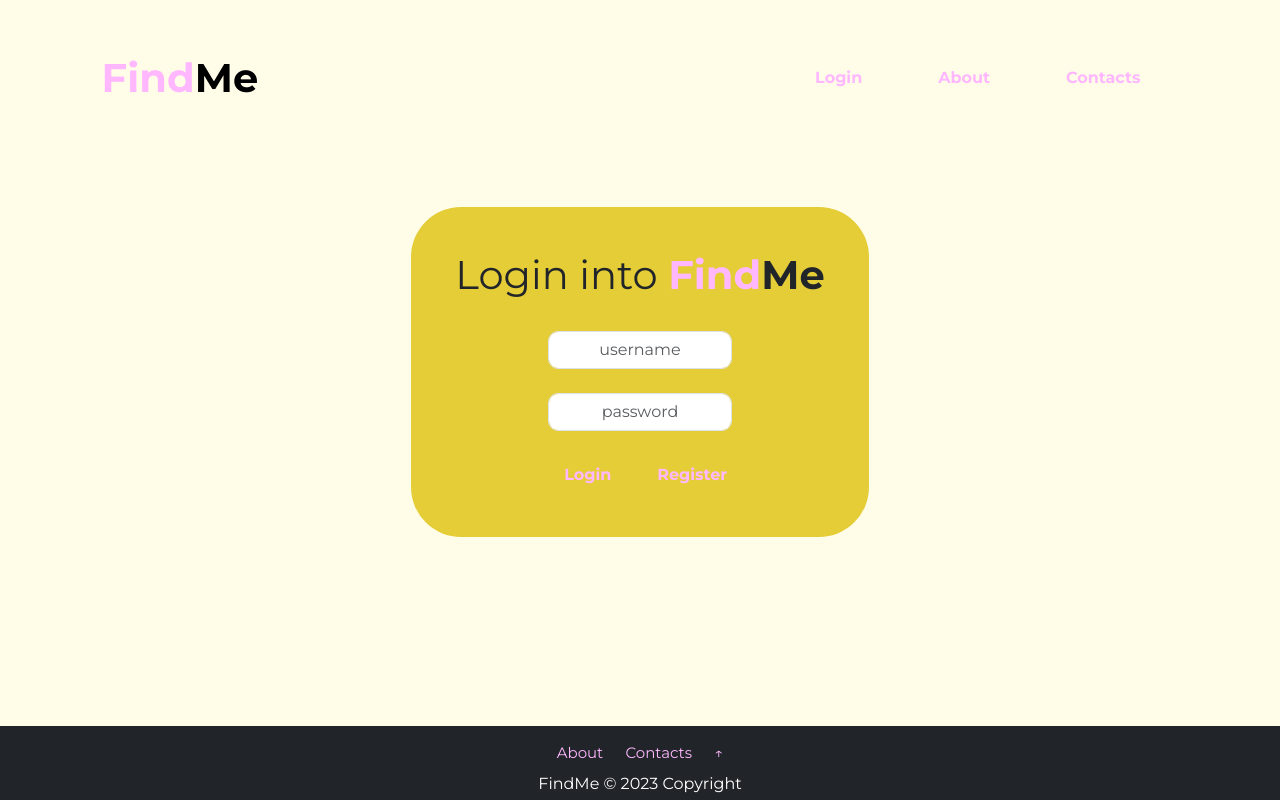
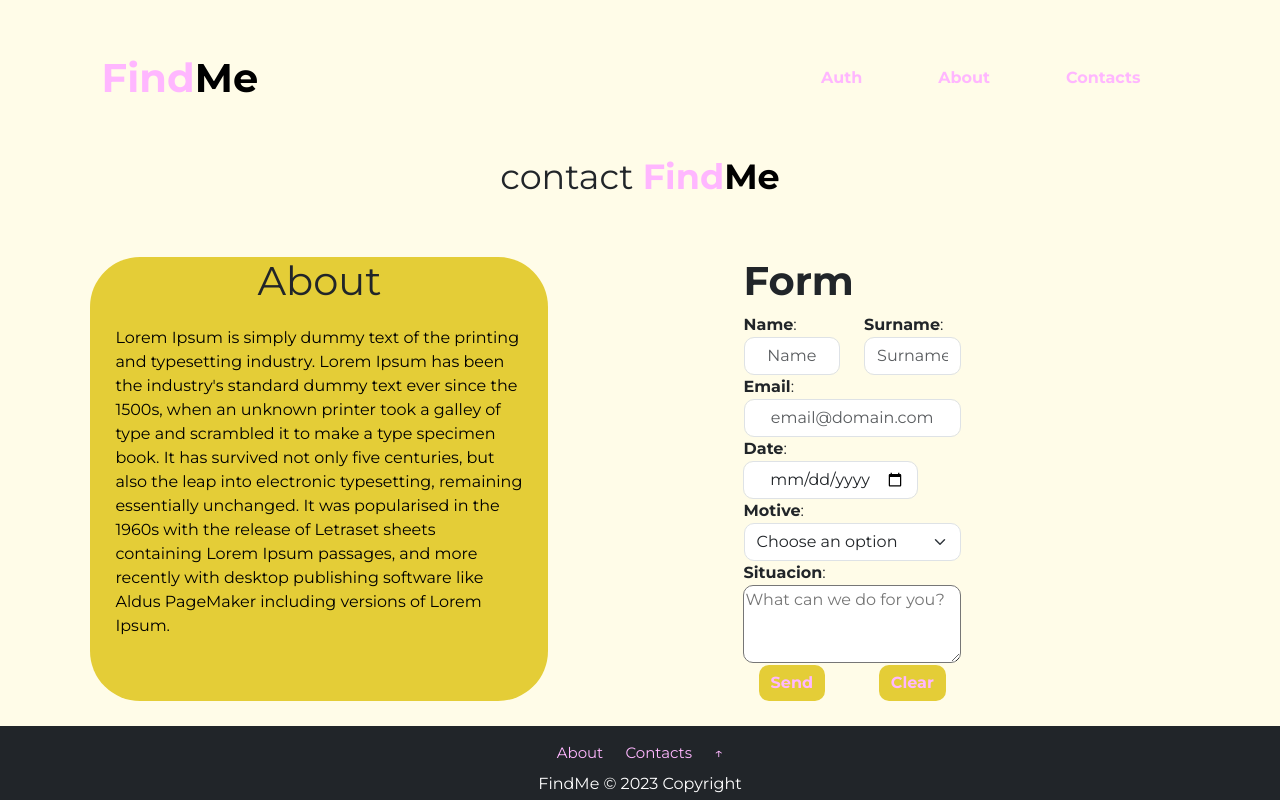
Before and after one commit to cRamos71/findmereact, a React (Create React App) app: page /contacts in a window 1280 px wide. Built offline with nearby package versions, Linux system fonts and the light colour scheme.

Commit message:
React-Route working, login and register done

```diff
--- a/package.json
+++ b/package.json
@@ -8,6 +8,7 @@
     "@testing-library/user-event": "^13.5.0",
     "react": "^18.2.0",
     "react-dom": "^18.2.0",
+    "react-router-dom": "^6.11.2",
     "react-scripts": "5.0.1",
     "web-vitals": "^2.1.4"
   },
--- a/public/index.html
+++ b/public/index.html
@@ -29,6 +29,7 @@
   <body>
     <noscript>You need to enable JavaScript to run this app.</noscript>
     <div id="root"></div>
+
     <!--
       This HTML file is a template.
       If you open it directly in the browser, you will see an empty page.
--- a/src/App.js
+++ b/src/App.js
@@ -3,21 +3,24 @@ import Footer from "./components/Footer";
 import Home from  "./components/Home";
 import About from "./components/About";
 import Contacts from "./components/Contacts"
-import Login from "./components/Auth";
-
-// Reusing
-import { BrowserRouter as Router, Route } from 'react-router-dom';
+import Auth from "./components/Auth";
+import { Routes, Route } from 'react-router-dom'; // Routes
 
 
 function App() {
 
 
   return (
-      <div className="App">
+      <>
         <Navbar />
-        <Login />
+        <Routes>  {/* Sending what i want */}
+          <Route path= "/" element={<Home />} />
+          <Route path= "/auth" element={<Auth />} />
+          <Route path= "/about" element={<About />} />
+          <Route path= "/contacts" element={<Contacts />} />
+        </Routes>
         <Footer />
-      </div>
+      </>
   );
 }
 
--- a/src/components/Auth.js
+++ b/src/components/Auth.js
@@ -7,11 +7,11 @@ function Auth () {
     const [password, setPassword] = useState("");
     const [indicator, setIndicator] = useState("");
 
-    function handleUserNameChange(event){
+    function handleUserNameChange(event){ // Auto updates the value when writing
         setUsername(event.target.value);
     }
 
-    function handlePassWordChange(event){
+    function handlePassWordChange(event){ // Auto updates the value when writing
         setPassword(event.target.value);
     }
 
@@ -38,16 +38,15 @@ function Auth () {
             .then(response => {
               if(response.status === 201){
                 setIndicator("Account created!");
-
+              }else if(response.status === 406){
+                setIndicator("That username is already in use!");
               }else{
-                if(response.status === 406)
-                setIndicator("That username is already in use!")
+                throw new Error('Registration failed');
               }
               return response.json(); // Allows me to pass API response to the next .then
             })
             .then(data => {
-              console.log(data); // Log the response data
-              // Perform any additional actions with the response data
+              console.log(data); // Log the response data, check in console if it matches swagger
             })
             .catch(error => {
               console.error('Error:', error);
@@ -63,7 +62,6 @@ function Auth () {
         username: username,
         password: password
       };
-      // We are here
 
       fetch(url, {
         method: 'POST',
@@ -74,18 +72,19 @@ function Auth () {
         body: JSON.stringify(sending)
       })
         .then(response => {
-          response.json();
-          if(response.status === 201){
+          if(response.status === 200){
             setIndicator("Sucess!");
 
-          }else{
-            if(response.status === 406)
+          }else if(response.status === 406){
             setIndicator("Wrong Credentials");
-          }
+            }else{
+              throw new Error('Login failed');
+            }
+
+          return response.json();
         })
         .then(data => {
-          console.log(data); // Log the response data
-          // Perform any additional actions with the response data
+          console.log(data); // Log the response data, check in console if it matches swagger
         })
         .catch(error => {
           console.error('Error:', error);
--- a/src/components/Footer.js
+++ b/src/components/Footer.js
@@ -5,10 +5,10 @@ function Footer (){
         <div className='Footer'>
     <footer className="mt-auto text-center text-lg-start bg-dark">
         <div id="footer-items" className="container d-flex justify-content-center py-1 sticky-bottom">
-            <a href="about.html">
+            <a href="/about">
                 About
             </a>
-            <a href="contacts.html">
+            <a href="/contacts">
                 Contacts
             </a>
             <a id="up" href="#top">
--- a/src/components/Navbar.js
+++ b/src/components/Navbar.js
@@ -1,15 +1,15 @@
 import "./css/Navbar.css";
+import { Link } from "react-router-dom";
 
 
 function Navbar (){
-
 
     return(
         <div className="Navbar">
             <nav className="navbar navbar-expand-lg py-5">
                 <div className="container-fluid">
-                    <a className="nav-name" id="bigtitle" href="#home"
-                    ><b><label id="ltitle">Find</label>Me</b></a>
+                    <Link className="nav-name" id="bigtitle" to="/"
+                    ><b><label id="ltitle">Find</label>Me</b></Link>
                     <button
                     className="navbar-toggler shadow-none custom-toggler"
                     type="button"
@@ -22,13 +22,13 @@ function Navbar (){
                     <div className="navbar-collapse collapse" id="collapseNavbar">
                     <ul className="navbar-nav ms-auto">
                         <li className="nav-item">
-                        <a className="nav-link" href="login.html"><b>Login</b></a>
+                        <Link className="nav-link" to="/auth"><b>Auth</b></Link>
                         </li>
                         <li className="nav-item">
-                        <a className="nav-link" href="about.html"><b>About</b></a>
+                        <Link  className="nav-link" to="/about"><b>About</b></Link>
                         </li>
                         <li className="nav-item">
-                        <a className="nav-link" href="contacts.html"><b>Contacts</b></a>
+                        <Link  className="nav-link" to="/contacts"><b>Contacts</b></Link>
                         </li>
                     </ul>
                     </div>
--- a/src/index.js
+++ b/src/index.js
@@ -4,12 +4,15 @@ import App from './App';
 import 'bootstrap/dist/css/bootstrap.css';
 import "bootstrap/dist/js/bootstrap";
 import './index.css'
+import {BrowserRouter} from 'react-router-dom';
 
 
 const root = ReactDOM.createRoot(document.getElementById('root'));
 root.render(
   <React.StrictMode>
-    <App />
+    <BrowserRouter>
+      <App />
+    </BrowserRouter>
   </React.StrictMode>
 );
 
```
Also changed, not shown: 2 other files (tests, documents, lock files or other folders).
